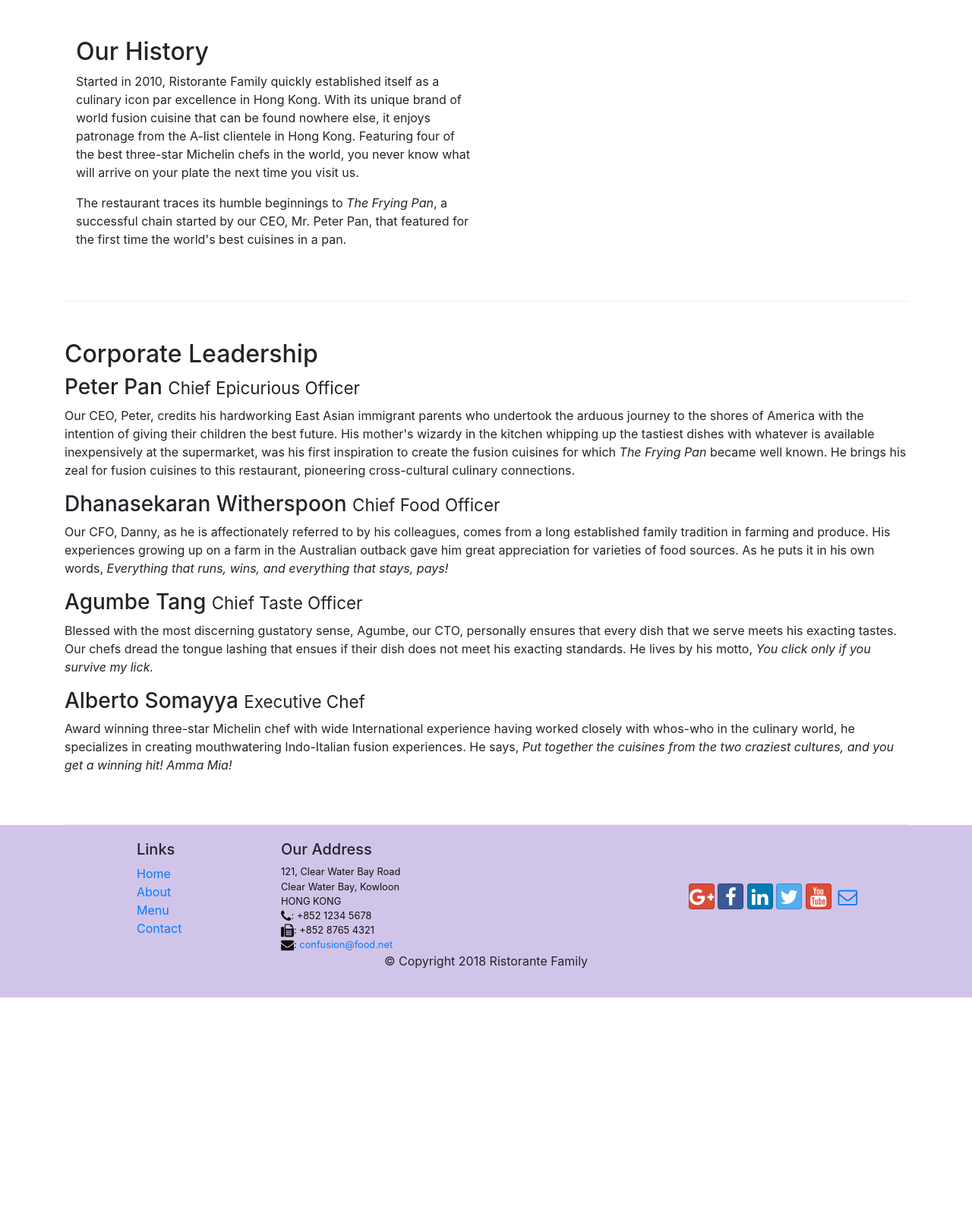
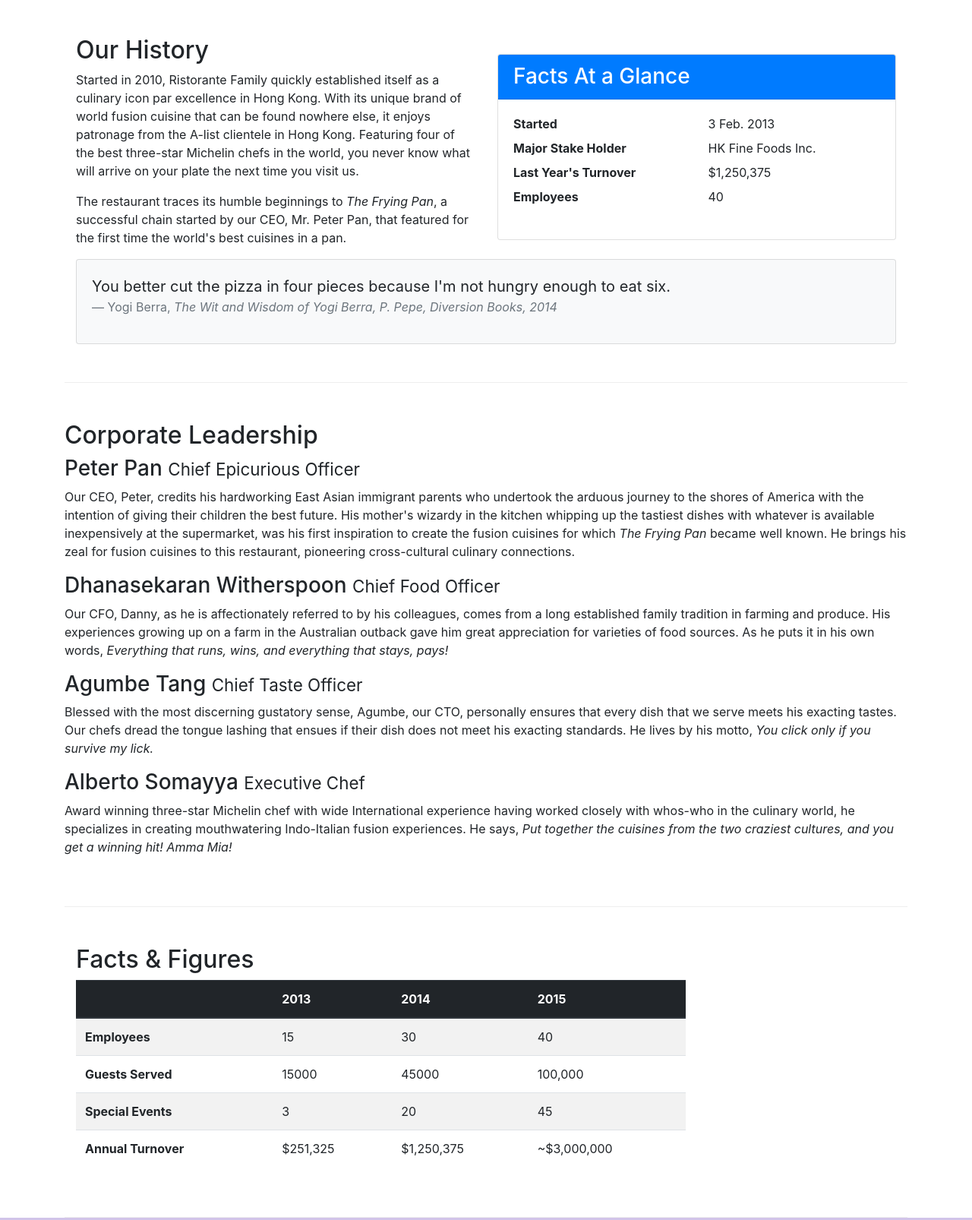
Before and after one commit to MarcoAneloa/bootstrap4-restaurante, a website: page aboutus.html in a window 1280 px wide. Shown: the part 468-2074 px from the top of the page at 76% size. Before the commit the page ends 1781 px from the top, so only its background shows below. Drawn offline with nearby package versions, Linux system fonts and the light colour scheme.

Commit message:
Tables && Alerting Users

```diff
--- a/aboutus.html
+++ b/aboutus.html
@@ -29,7 +29,7 @@
                 <button class="navbar-toggler" type="button" data-toggle="collapse" data-target="#Navbar">
                     <span class="navbar-toggler-icon"></span>
                 </button>
-                <a class="navbar-brand" href="./index.html">Ristorante Family</a>
+                <a class="navbar-brand" href="./index.html"><img src="img/logo.png" height="30" width="41"></a>
                 <div class="collapse navbar-collapse" id="Navbar">
                     <ul class="navbar-nav mr-auto">
                         <li class="nav-item"><a class="nav-link" href="./index.html"><span class="fa fa-home fa-lg"></span> Home</a></li>
@@ -48,7 +48,8 @@
                     <h1>Ristorante Family</h1>
                     <p>We take inspiration from the World's best cuisines, and create a unique fusion experience. Our lipsmacking creations will tickle your culinary senses!</p>
                 </div>
-                <div class="col-12 col-sm">
+                <div class="col-12 col-sm align-self-center">
+                    <img src="img/logo.png" class="img-fluid">
                 </div>
             </div>
         </div>
@@ -72,7 +73,34 @@
                 <p>Started in 2010, Ristorante Family quickly established itself as a culinary icon par excellence in Hong Kong. With its unique brand of world fusion cuisine that can be found nowhere else, it enjoys patronage from the A-list clientele in Hong Kong.  Featuring four of the best three-star Michelin chefs in the world, you never know what will arrive on your plate the next time you visit us.</p>
                 <p>The restaurant traces its humble beginnings to <em>The Frying Pan</em>, a successful chain started by our CEO, Mr. Peter Pan, that featured for the first time the world's best cuisines in a pan.</p>
             </div>
-            <div class="col col-sm  order-sm-last col-md">
+            <div class="col-12 col-sm-6">
+                <div class="card">
+                    <h3 class="card-header bg-primary text-white">Facts At a Glance</h3>
+                    <div class="card-body">
+                        <dl class="row">
+                            <dt class="col-6">Started</dt>
+                            <dd class="col-6">3 Feb. 2013</dd>
+                            <dt class="col-6">Major Stake Holder</dt>
+                            <dd class="col-6">HK Fine Foods Inc.</dd>
+                            <dt class="col-6">Last Year's Turnover</dt>
+                            <dd class="col-6">$1,250,375</dd>
+                            <dt class="col-6">Employees</dt>
+                            <dd class="col-6">40</dd>
+                        </dl>
+                    </div>
+                </div>
+            </div>
+            <div class="col-12">
+                <div class="card card-body bg-light">
+                    <blockquote class="blockquote">
+                        <p class="mb-0">You better cut the pizza in four pieces because
+                            I'm not hungry enough to eat six.</p>
+                        <footer class="blockquote-footer">Yogi Berra,
+                            <cite title="Source Title">The Wit and Wisdom of Yogi Berra,
+                            P. Pepe, Diversion Books, 2014</cite>
+                        </footer>
+                    </blockquote>
+                </div>
             </div>
         </div>
 
@@ -91,6 +119,51 @@
             </div>
        </div>
 
+       <div class="row row-content">
+            <div class="col-12 col-sm-9">
+                <h2>Facts &amp; Figures</h2>
+                <div class="table-responsive">
+                    <table class="table table-striped">
+                        <thead class="thead-dark">
+                            <tr>
+                                <th>&nbsp;</th>
+                                <th>2013</th>
+                                <th>2014</th>
+                                <th>2015</th>
+                            </tr>
+                        </thead>
+                        <tbody>
+                            <tr>
+                                <th>Employees</th>
+                                <td>15</td>
+                                <td>30</td>
+                                <td>40</td>
+                            </tr>
+                            <tr>
+                                <th>Guests Served</th>
+                                <td>15000</td>
+                                <td>45000</td>
+                                <td>100,000</td>
+                            </tr>
+                            <tr>
+                                <th>Special Events</th>
+                                <td>3</td>
+                                <td>20</td>
+                                <td>45</td>
+                            </tr>
+                            <tr>
+                                <th>Annual Turnover</th>
+                                <td>$251,325</td>
+                                <td>$1,250,375</td>
+                                <td>~$3,000,000</td>
+                            </tr>
+                        </tbody>
+                    </table>
+                </div>
+            </div>
+            <div class="col-12 col-sm-3">
+            </div>
+        </div>
     </div>
 
     <footer class="footer">
```
Also changed, not shown: contactus.html (+3 -2 lines), index.html (+27 -7 lines), img/buffet.png (added), img/descarga.jpg (added), img/logo.png (added), img/uthappizza.png (added).
